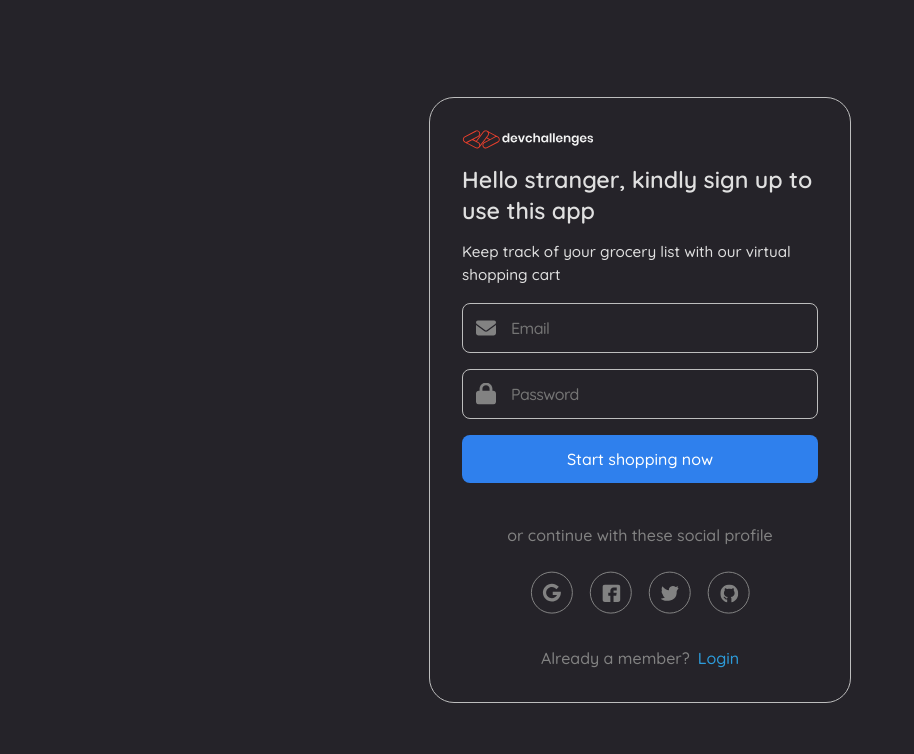
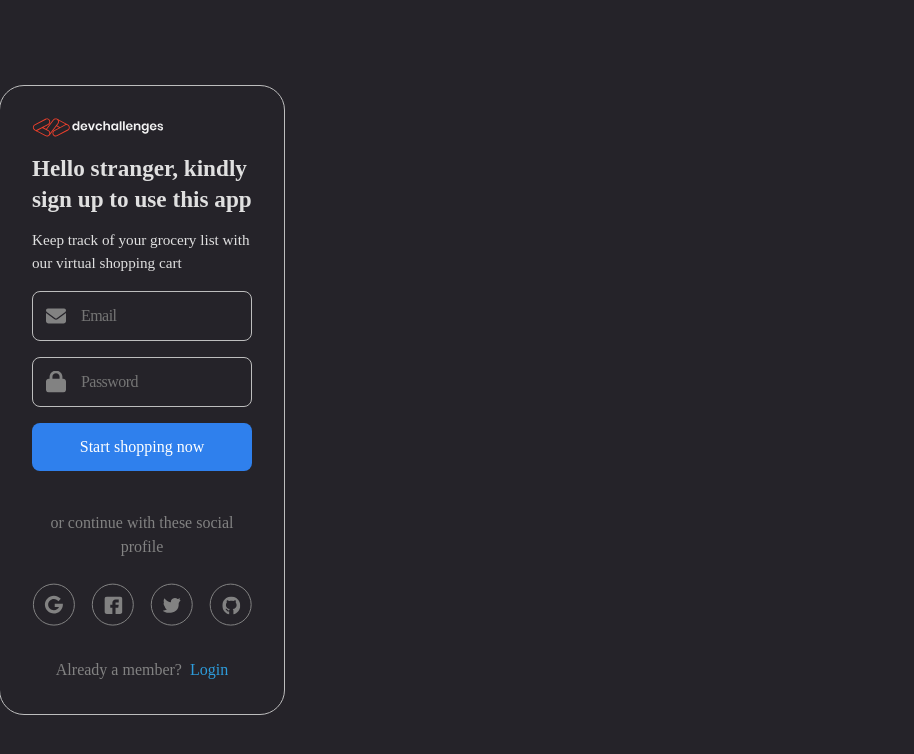
Before and after one commit to Keith-Web3/Shoppingfy, a React (Vite) app: page /signup in a window 1280 px wide. Shown: the top 754 px of the page, without its empty margins (0-914 px from the left). Built offline with nearby package versions, Linux system fonts and the light colour scheme; no server answers.

Commit message:
removed previous commit

```diff
--- a/src/sass/Auth/form-template.scss
+++ b/src/sass/Auth/form-template.scss
@@ -12,12 +12,9 @@
 
   @media (min-width: 420px) {
     outline: 1px solid #bdbdbd;
-    font-family: 'Quicksand', 'Nunito';
     border-radius: 24px;
     padding: 2em;
     max-width: 420px;
-    grid-column: 1 / -1;
-    background-color: #252329;
     margin: auto;
   }
 
```
